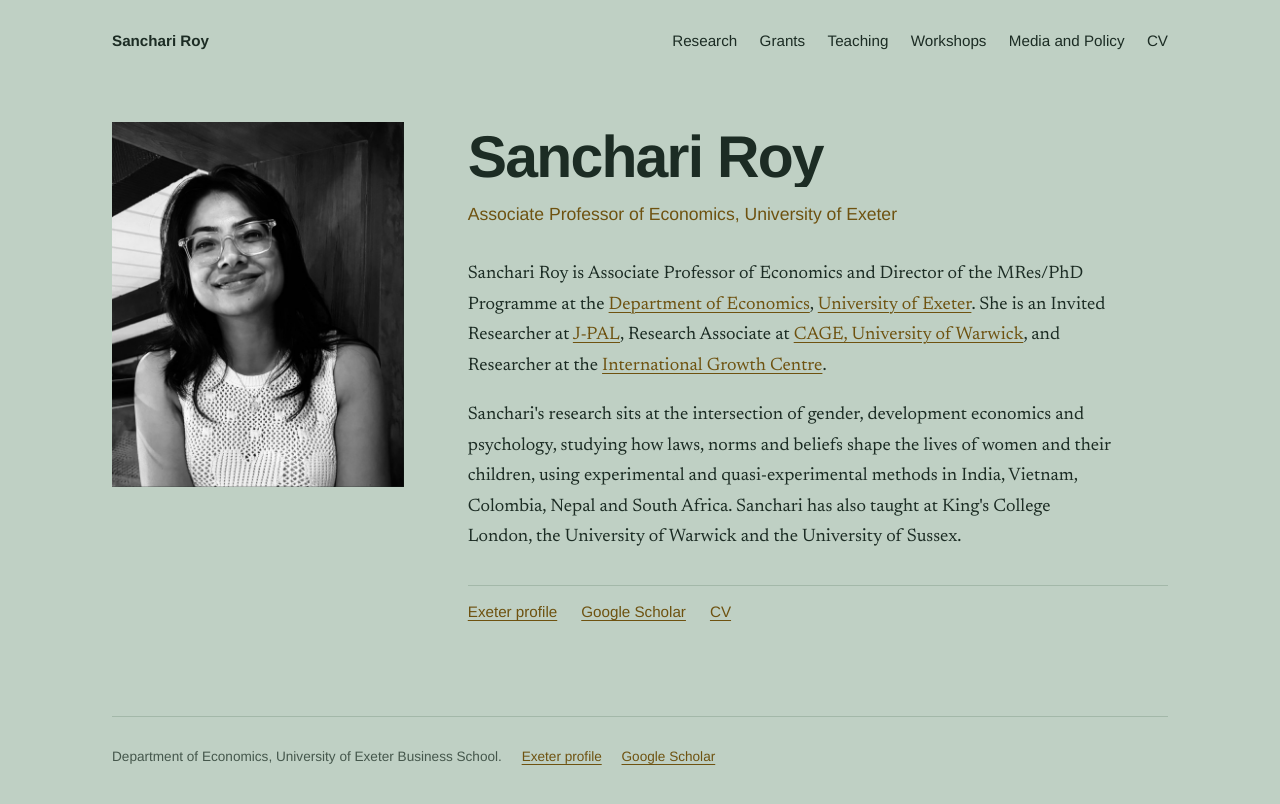
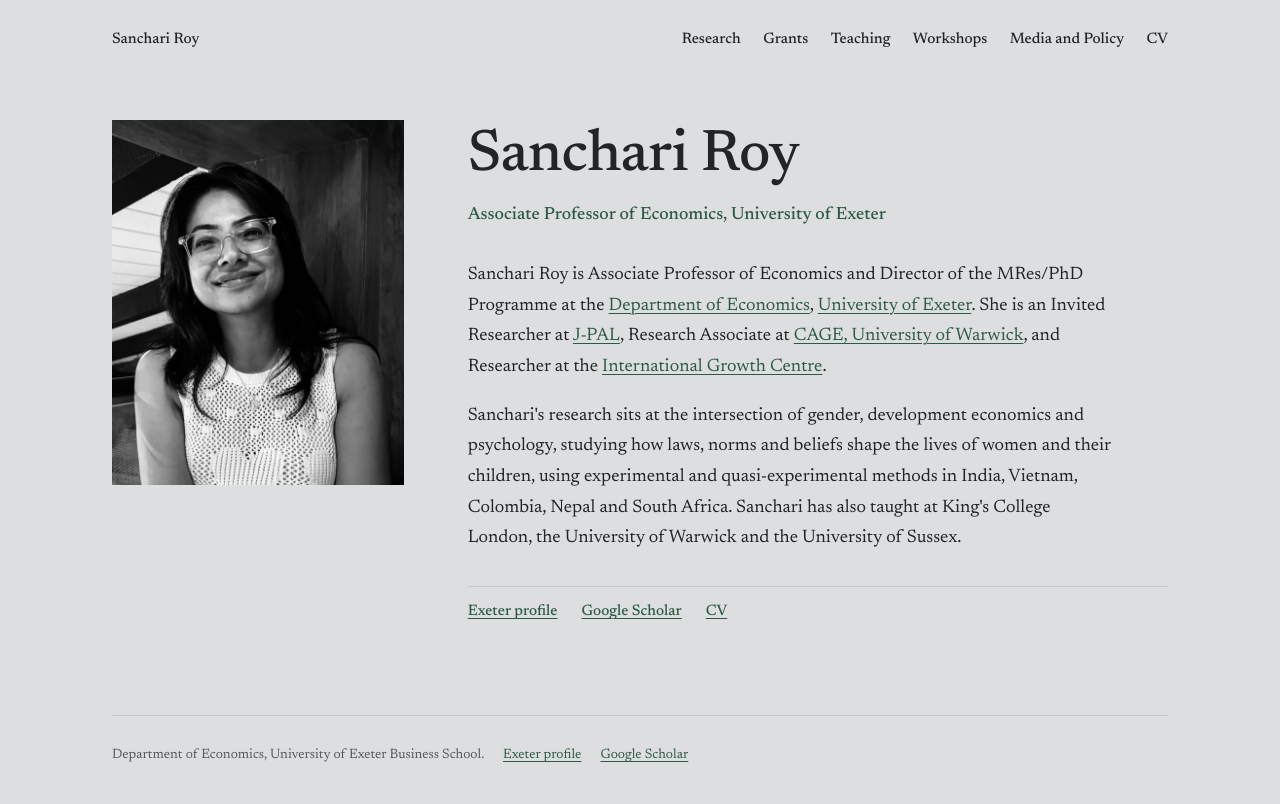
Before and after one commit to sanchariroym/sanchariroym.github.io, a Jekyll site: the page built from index.md, in a window 1280 px wide. Shown: the top 804 px of the page. Built offline with Jekyll 4.4.1, drawn with Linux system fonts in a browser that asks for light colours; some web fonts are replaced.

Commit message:
Light grey palette with green links, serif throughout, no animation
Co-Authored-By: Claude Opus 5.5 <noreply@anthropic.com>
Claude-Session: https://claude.ai/code/session_01BVddaAtzbXtbz8eDZN5RwJ

```diff
--- a/_layouts/default.html
+++ b/_layouts/default.html
@@ -7,7 +7,7 @@
   {% seo %}
   <link rel="preconnect" href="https://fonts.googleapis.com">
   <link rel="preconnect" href="https://fonts.gstatic.com" crossorigin>
-  <link href="https://fonts.googleapis.com/css2?family=Familjen+Grotesk:wght@500;600&family=Newsreader:ital,opsz,wght@0,6..72,400;0,6..72,500;1,6..72,400&display=swap" rel="stylesheet">
+  <link href="https://fonts.googleapis.com/css2?family=Newsreader:ital,opsz,wght@0,6..72,400;0,6..72,500;1,6..72,400&display=swap" rel="stylesheet">
   <link rel="stylesheet" href="{{ '/assets/css/style.css' | relative_url }}">
   {% include person-schema.html %}
 </head>
--- a/assets/css/style.css
+++ b/assets/css/style.css
@@ -1,21 +1,21 @@
-/* Palettes: sage for the home page, pale green for inner pages */
+/* Palette: light grey with bottle-green links; slightly darker grey on the home page */
 :root {
-  --paper: #E3EBE5;
-  --ink: #1F2E27;
-  --muted: #56665C;
-  --accent: #7D5E12;
-  --line: #C9D6CC;
-  --photo: #1F2E27;
-  --grotesk: "Familjen Grotesk", "Helvetica Neue", Arial, sans-serif;
+  --paper: #F0F1F1;
+  --ink: #26292C;
+  --muted: #62676D;
+  --accent: #2E5A45;
+  --line: #D7DADC;
+  --photo: #26292C;
+  --display: "Newsreader", Georgia, serif;
   --serif: "Newsreader", Georgia, serif;
 }
 body.home {
-  --paper: #BFD0C4;
-  --ink: #1C2C24;
-  --muted: #45574C;
-  --accent: #6E5210;
-  --line: #A3B8A9;
-  --photo: #1C2C24;
+  --paper: #DCDEDF;
+  --ink: #222528;
+  --muted: #53585E;
+  --accent: #2E5A45;
+  --line: #C4C8CA;
+  --photo: #222528;
 }
 
 * { box-sizing: border-box; }
@@ -28,8 +28,8 @@ a:focus-visible { outline: 2px solid var(--accent); outline-offset: 3px; }
 .page { max-width: 72rem; margin: 0 auto; padding: 2rem clamp(1rem, 4vw, 3rem) 3rem; }
 
 /* Header */
-.site-header { display: flex; justify-content: space-between; align-items: baseline; flex-wrap: wrap; gap: 0.5rem 2rem; font: 500 0.95rem var(--grotesk); }
-.mark { font-weight: 600; color: var(--ink); text-decoration: none; }
+.site-header { display: flex; justify-content: space-between; align-items: baseline; flex-wrap: wrap; gap: 0.5rem 2rem; font: 500 0.95rem var(--display); }
+.mark { font-weight: 500; color: var(--ink); text-decoration: none; }
 .site-header nav { display: flex; flex-wrap: wrap; gap: 0.35rem 1.4rem; }
 .site-header nav a { color: var(--ink); text-decoration: none; border-bottom: 1px solid transparent; }
 .site-header nav a:hover, .site-header nav a[aria-current] { color: var(--accent); border-color: var(--accent); }
@@ -37,33 +37,29 @@ a:focus-visible { outline: 2px solid var(--accent); outline-offset: 3px; }
 /* Home */
 .intro { display: grid; grid-template-columns: minmax(0, 1fr) minmax(0, 2.4fr); gap: clamp(2rem, 5vw, 4.5rem); margin-top: 4.5rem; align-items: start; }
 .photo { background: var(--photo); overflow: hidden; aspect-ratio: 4 / 5; max-height: 24rem; }
-.photo img { width: 100%; height: 100%; object-fit: cover; object-position: 50% 22%; display: block;
-  clip-path: inset(100% 0 0 0); animation: wipe 1.1s cubic-bezier(.7, 0, .2, 1) .1s forwards; }
-@keyframes wipe { to { clip-path: inset(0); } }
-.intro h1 { font: 600 clamp(2.4rem, 4.6vw, 3.8rem)/1 var(--grotesk); letter-spacing: -0.03em; margin: 0.4rem 0 0.9rem; overflow: hidden; }
-.intro h1 span { display: block; transform: translateY(105%); animation: rise .8s cubic-bezier(.2, .7, .2, 1) .75s forwards; }
-@keyframes rise { to { transform: none; } }
-.role { font: 500 1.1rem/1.45 var(--grotesk); color: var(--accent); margin: 0 0 2rem; }
+.photo img { width: 100%; height: 100%; object-fit: cover; object-position: 50% 22%; display: block; }
+.intro h1 { font: 500 clamp(2.4rem, 4.6vw, 3.8rem)/1.05 var(--display); letter-spacing: -0.01em; margin: 0.4rem 0 0.9rem; }
+.role { font: 500 1.1rem/1.45 var(--display); color: var(--accent); margin: 0 0 2rem; }
 .bio p { max-width: 36em; margin: 0 0 1.15rem; }
-.links { display: flex; flex-wrap: wrap; gap: 0.5rem 1.5rem; font: 500 0.95rem var(--grotesk); border-top: 1px solid var(--line); padding-top: 1.1rem; margin-top: 2rem; }
+.links { display: flex; flex-wrap: wrap; gap: 0.5rem 1.5rem; font: 500 0.95rem var(--display); border-top: 1px solid var(--line); padding-top: 1.1rem; margin-top: 2rem; }
 
 /* Inner pages */
 .inner .content { margin-top: 3.5rem; max-width: 46rem; }
-.inner h1 { font: 600 clamp(2rem, 3.6vw, 2.8rem)/1.1 var(--grotesk); letter-spacing: -0.02em; margin: 0 0 1.5rem; }
-.content h2 { font: 600 1.2rem var(--grotesk); margin: 2.75rem 0 1rem; padding-bottom: 0.4rem; border-bottom: 1px solid var(--line); }
-.content h3 { font: 600 1.05rem/1.4 var(--grotesk); margin: 1.75rem 0 0.25rem; }
+.inner h1 { font: 500 clamp(2rem, 3.6vw, 2.8rem)/1.1 var(--display); letter-spacing: -0.01em; margin: 0 0 1.5rem; }
+.content h2 { font: 500 1.2rem var(--display); margin: 2.75rem 0 1rem; padding-bottom: 0.4rem; border-bottom: 1px solid var(--line); }
+.content h3 { font: 500 1.05rem/1.4 var(--display); margin: 1.75rem 0 0.25rem; }
 .content ol, .content ul { padding-left: 1.3rem; }
 .content li { margin-bottom: 1.1rem; }
-.content li > ul { list-style: none; padding-left: 0; margin: 0.2rem 0 0; font: 0.85rem/1.5 var(--grotesk); color: var(--muted); }
+.content li > ul { list-style: none; padding-left: 0; margin: 0.2rem 0 0; font: 0.85rem/1.5 var(--display); color: var(--muted); }
 .content li > ul li { margin: 0; }
 .content li > ul a { color: var(--muted); }
 .content li > ul a:hover { color: var(--accent); }
-.meta { font: 0.88rem/1.5 var(--grotesk); color: var(--muted); margin: 0.15rem 0 0; }
+.meta { font: 0.88rem/1.5 var(--display); color: var(--muted); margin: 0.15rem 0 0; }
 .grant { margin-bottom: 1.6rem; }
 .grant h3 { margin-bottom: 0.2rem; }
 
 /* Footer */
-.site-footer { border-top: 1px solid var(--line); margin-top: 5rem; padding-top: 1rem; font: 0.85rem/1.6 var(--grotesk); color: var(--muted); }
+.site-footer { border-top: 1px solid var(--line); margin-top: 5rem; padding-top: 1rem; font: 0.85rem/1.6 var(--display); color: var(--muted); }
 .site-footer a { margin-left: 1rem; }
 
 @media (max-width: 760px) {
@@ -71,7 +67,3 @@ a:focus-visible { outline: 2px solid var(--accent); outline-offset: 3px; }
   .photo { max-width: 15rem; }
   .site-footer a { margin: 0 1rem 0 0; display: inline-block; }
 }
-@media (prefers-reduced-motion: reduce) {
-  .photo img { animation: none; clip-path: none; }
-  .intro h1 span { animation: none; transform: none; }
-}
--- a/index.md
+++ b/index.md
@@ -9,7 +9,7 @@ description: >-
 <div class="intro">
   <div class="photo"><img src="{{ '/assets/images/sanchari-roy.jpg' | relative_url }}" alt="Portrait of Sanchari Roy"></div>
   <div>
-    <h1><span>Sanchari Roy</span></h1>
+    <h1>Sanchari Roy</h1>
     <p class="role">Associate Professor of Economics, University of Exeter</p>
     <div class="bio">
     <p>Sanchari Roy is Associate Professor of Economics and Director of the MRes/PhD Programme at the
```
